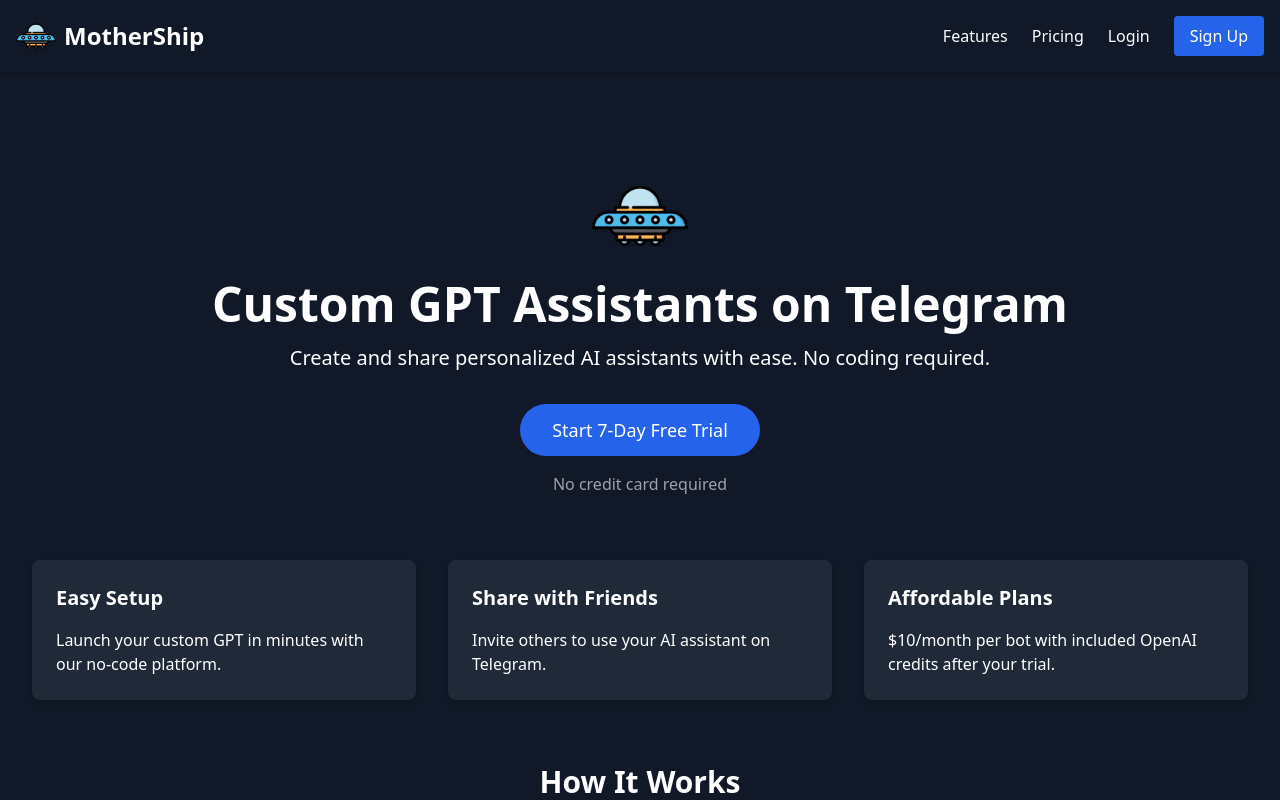
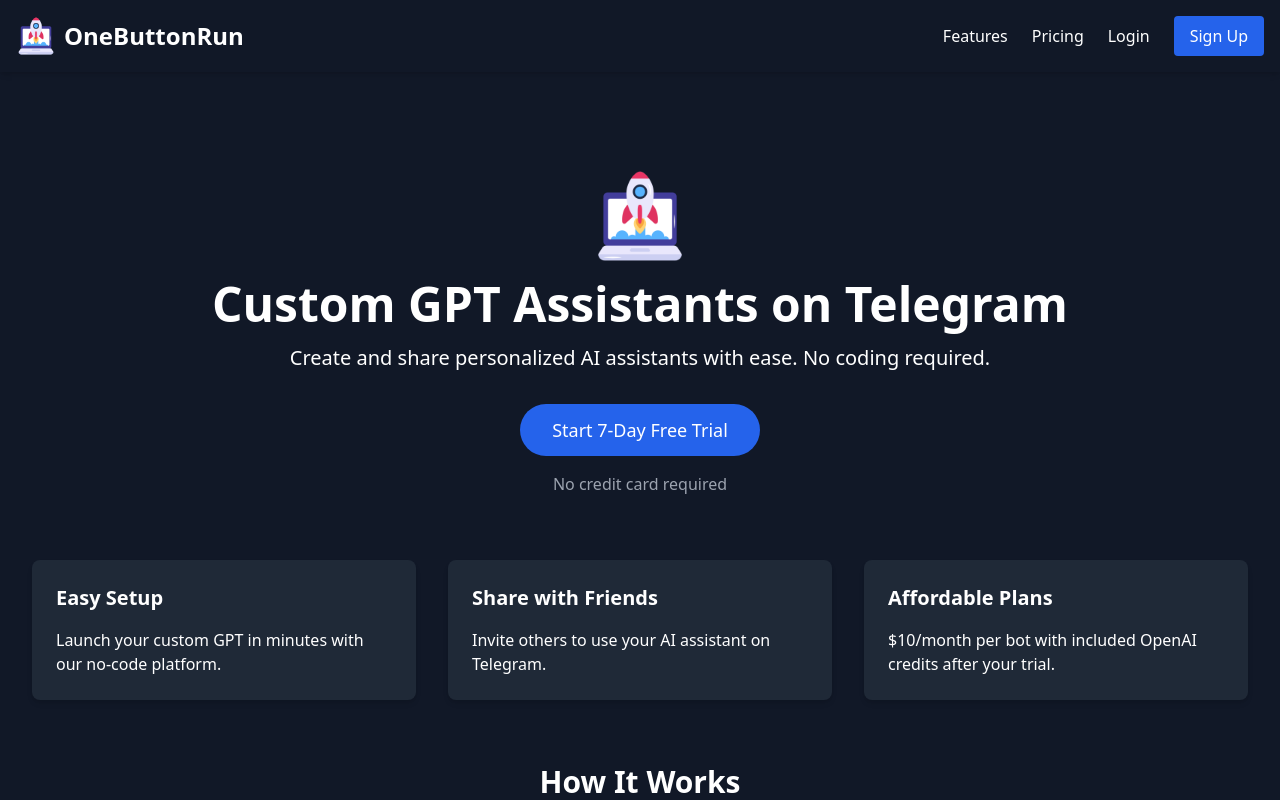
Before and after one commit to h4ck3rk3y/mothership, a React (Create React App) app in the folder frontend/: page / in a window 1280 px wide. Shown: the top 800 px of the page. Built offline with nearby package versions, Linux system fonts and the light colour scheme; no server answers; the HTML template or start-up script is replaced by a standard one.

Commit message:
slight rebrand

```diff
--- a/frontend/public/index.html
+++ b/frontend/public/index.html
@@ -7,11 +7,11 @@
     <meta name="theme-color" content="#000000" />
     <meta
       name="description"
-      content="Mothership - Launch Your Custom AI Bot on Telegram"
+      content="OneButtonRun - Launch Your CustomGPT Bot on Telegram with a click of a button"
     />
     <link rel="apple-touch-icon" href="%PUBLIC_URL%/ufo.png" />
     <link rel="manifest" href="%PUBLIC_URL%/manifest.json" />
-    <title>Mothership</title>
+    <title>OneButtonRun</title>
   </head>
   <body>
     <noscript>You need to enable JavaScript to run this app.</noscript>
--- a/frontend/src/components/Footer.tsx
+++ b/frontend/src/components/Footer.tsx
@@ -8,7 +8,7 @@
         <div className="mt-2">
           <a href="#" className="hover:text-gray-300 mx-2">Privacy Policy</a>
           <a href="#" className="hover:text-gray-300 mx-2">Terms of Service</a>
-          <a href="#" className="hover:text-gray-300 mx-2">Contact Us</a>
+          <a href="mailto:hello@onebutton.run" className="hover:text-gray-300 mx-2">Contact Us</a>
         </div>
       </div>
     </footer>
--- a/frontend/src/components/Header.tsx
+++ b/frontend/src/components/Header.tsx
@@ -15,8 +15,8 @@
     <header className="bg-gray-900 text-white py-4 shadow-md">
       <div className="container mx-auto px-4 flex justify-between items-center">
         <Link to="/" className="text-2xl font-bold flex items-center">
-          <img src="/ufo.png" alt="MotherShip" className="w-10 h-10 mr-2" />
-          MotherShip
+          <img src="/ufo.png" alt="OneButtonRun" className="w-10 h-10 mr-2" />
+          OneButtonRun
         </Link>
         <nav className="flex items-center space-x-6">
           <a href="#" onClick={handleWIPClick} className="hover:text-blue-400 transition-colors">Features</a>
```
Also changed, not shown: frontend/public/ufo.png.
